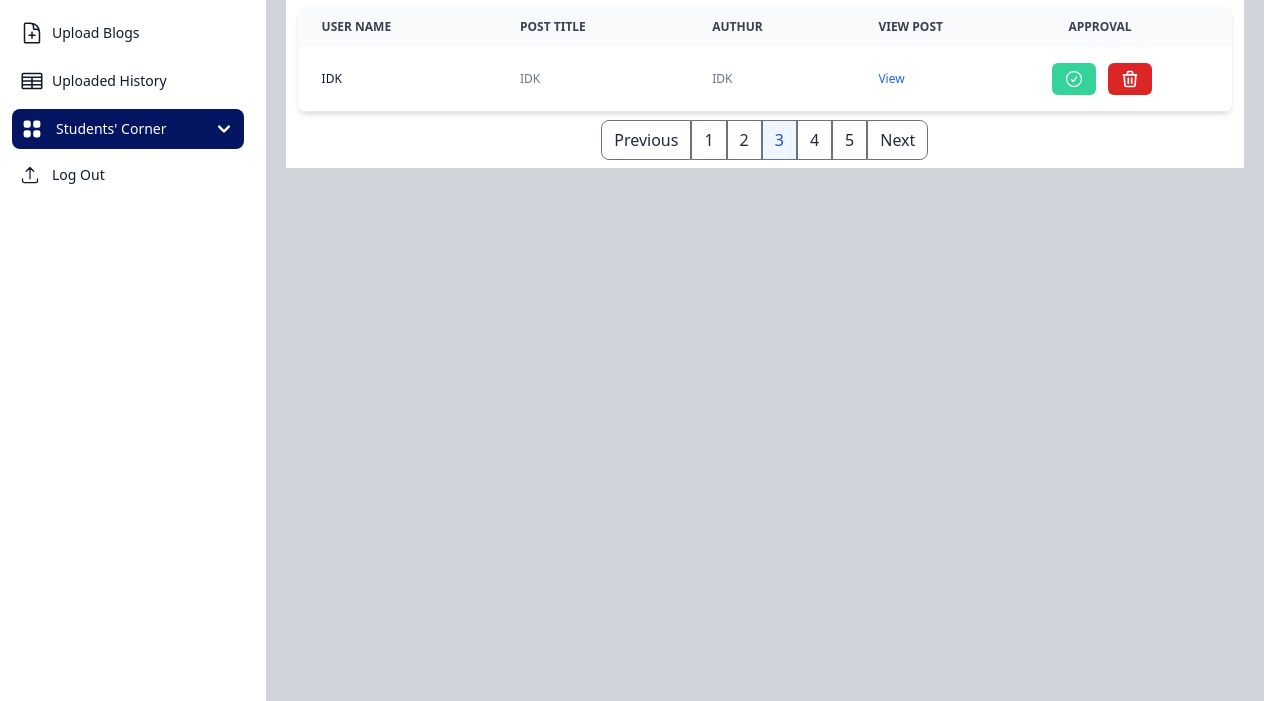
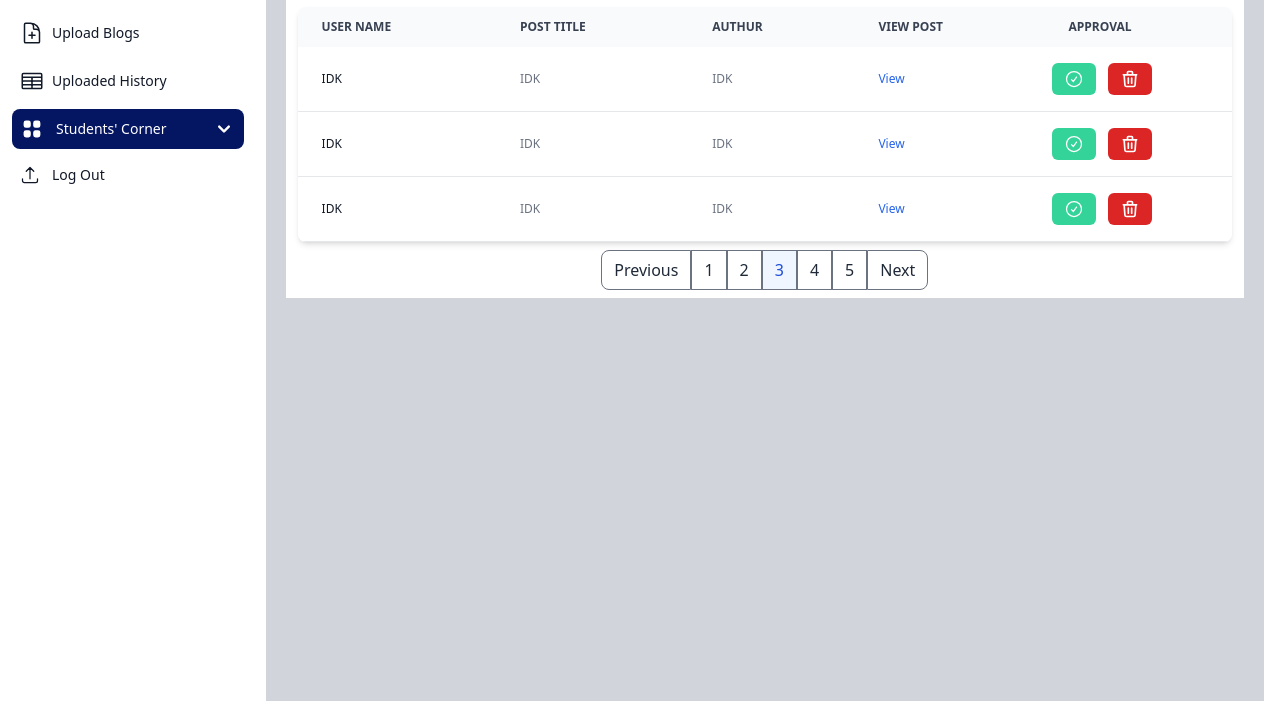
Before and after one commit to Dynamic1819/Landing-M.S.T, a website: page public/cornerApprove.html in a window 1280 px wide. Shown: the part 163-864 px from the top of the page. Drawn offline with nearby package versions, Linux system fonts and the light colour scheme.

Commit message:
table row add

```diff
--- a/public/cornerApprove.html
+++ b/public/cornerApprove.html
@@ -182,6 +182,62 @@
                                         </div>
                                     </td>
                                 </tr>
+                                <tr class="bg-white border-b hover:bg-gray-50">
+                                    <th scope="row" class="px-6 md:py-4 font-medium text-gray-900 whitespace-nowrap">
+                                        IDK
+                                    </th>
+                                    <td class="px-6 py-2 md:py-4">
+                                        IDK
+                                    </td>
+                                    <td class="px-6 py-2 md:py-4">
+                                        IDK
+                                    </td>
+                                    <td class="px-6 py-2 md:py-4">
+                                        <a href="#" class="font-medium text-blue-600 hover:underline">View</a>
+                                    </td>
+                                    <td class="pl-5 md:pl-2 py-2 md:py-4">
+                                        <div class="inline-flex space-x-3">
+                                            <button class="inline-flex items-center p-1.5 md:px-3 md:py-1.5 bg-emerald-400 hover:bg-emerald-500 text-white text-sm font-medium rounded-md">
+                                                <svg xmlns="http://www.w3.org/2000/svg" fill="none" viewBox="0 0 24 24" stroke-width="1.5" stroke="currentColor" class="w-5 h-5">
+                                                    <path stroke-linecap="round" stroke-linejoin="round" d="M9 12.75L11.25 15 15 9.75M21 12a9 9 0 11-18 0 9 9 0 0118 0z" />
+                                                  </svg>
+                                            </button>
+                                            <button class="inline-flex items-center p-1.5 md:px-3 md:py-1.5 bg-red-600 hover:bg-red-700 text-white text-sm font-medium rounded-md">
+                                              <svg xmlns="http://www.w3.org/2000/svg" class="h-5 w-5" fill="none" viewBox="0 0 24 24" stroke="currentColor">
+                                                <path stroke-linecap="round" stroke-linejoin="round" stroke-width="2" d="M19 7l-.867 12.142A2 2 0 0116.138 21H7.862a2 2 0 01-1.995-1.858L5 7m5 4v6m4-6v6m1-10V4a1 1 0 00-1-1h-4a1 1 0 00-1 1v3M4 7h16" />
+                                              </svg>
+                                            </button>
+                                        </div>
+                                    </td>
+                                </tr>
+                                <tr class="bg-white border-b hover:bg-gray-50">
+                                    <th scope="row" class="px-6 md:py-4 font-medium text-gray-900 whitespace-nowrap">
+                                        IDK
+                                    </th>
+                                    <td class="px-6 py-2 md:py-4">
+                                        IDK
+                                    </td>
+                                    <td class="px-6 py-2 md:py-4">
+                                        IDK
+                                    </td>
+                                    <td class="px-6 py-2 md:py-4">
+                                        <a href="#" class="font-medium text-blue-600 hover:underline">View</a>
+                                    </td>
+                                    <td class="pl-5 md:pl-2 py-2 md:py-4">
+                                        <div class="inline-flex space-x-3">
+                                            <button class="inline-flex items-center p-1.5 md:px-3 md:py-1.5 bg-emerald-400 hover:bg-emerald-500 text-white text-sm font-medium rounded-md">
+                                                <svg xmlns="http://www.w3.org/2000/svg" fill="none" viewBox="0 0 24 24" stroke-width="1.5" stroke="currentColor" class="w-5 h-5">
+                                                    <path stroke-linecap="round" stroke-linejoin="round" d="M9 12.75L11.25 15 15 9.75M21 12a9 9 0 11-18 0 9 9 0 0118 0z" />
+                                                  </svg>
+                                            </button>
+                                            <button class="inline-flex items-center p-1.5 md:px-3 md:py-1.5 bg-red-600 hover:bg-red-700 text-white text-sm font-medium rounded-md">
+                                              <svg xmlns="http://www.w3.org/2000/svg" class="h-5 w-5" fill="none" viewBox="0 0 24 24" stroke="currentColor">
+                                                <path stroke-linecap="round" stroke-linejoin="round" stroke-width="2" d="M19 7l-.867 12.142A2 2 0 0116.138 21H7.862a2 2 0 01-1.995-1.858L5 7m5 4v6m4-6v6m1-10V4a1 1 0 00-1-1h-4a1 1 0 00-1 1v3M4 7h16" />
+                                              </svg>
+                                            </button>
+                                        </div>
+                                    </td>
+                                </tr>
                             </tbody>
                         </table>
                     </div>
```
